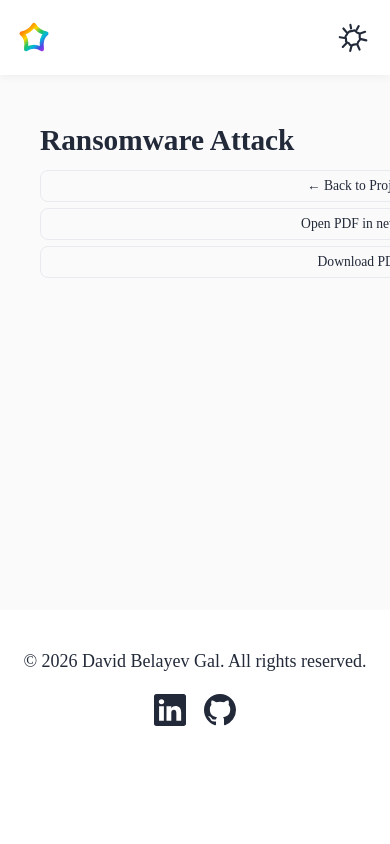
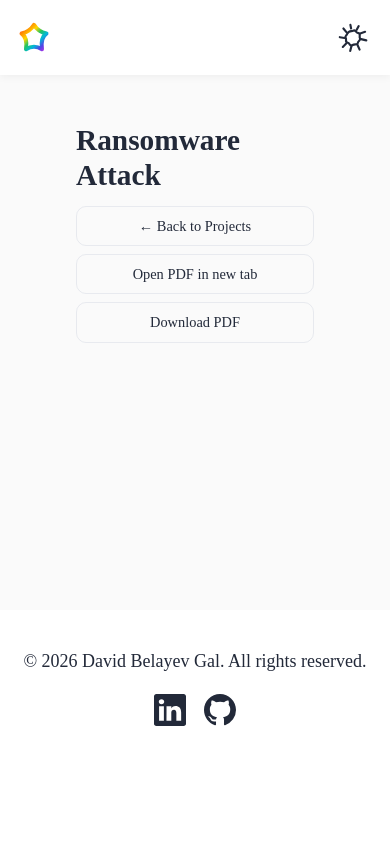
Before and after one commit to davidbelayev/personal-site, an Astro site: page /projects/incident-reports/cyberlabs-final in a window 390 px wide. Built offline with nearby package versions, Linux system fonts and the light colour scheme; Astro itself is replaced by a stand-in of ours.

Commit message:
Projects margin fix

```diff
--- a/src/pages/projects/incident-reports/cyberlabs-final.astro
+++ b/src/pages/projects/incident-reports/cyberlabs-final.astro
@@ -13,26 +13,61 @@ const pdfPath = '/assets/pdfs/cyberlabs-final.pdf';
     <style>
       main.report { max-width: 980px; margin: 0 auto; padding: var(--page-padding-vertical) var(--page-padding-horizontal); }
       .viewer-wrap { width: 100%; max-width: 100%; overflow: auto; -webkit-overflow-scrolling: touch; }
-      .viewer { width: 100%; max-width: 100vw; display: block; height: calc(100vh - 240px); border: none; border-radius:8px; min-width: 0; }
+      .viewer { width: 100%; max-width: 100%; display: block; height: calc(100vh - 240px); border: none; border-radius:8px; min-width: 0; }
+
       /* Hide embedded viewer on narrow portrait devices (mobile phones) */
       @media (orientation: portrait) and (max-width: 900px) {
         .viewer-wrap { display: none; }
+
       }
-      @media (max-width: 720px) {
-          .viewer { height: 60vh; }
-        }
+
       @media (max-width: 900px) {
         .viewer { height: 60vh; }
       }
-      .actions { margin: 0.75rem 0; display:flex; gap:0.5rem; align-items:center; flex-wrap:wrap; }
-      .btn { background: transparent; border: 1px solid rgba(var(--gray),0.12); padding:0.4rem 0.6rem; border-radius:8px; text-decoration:none; color:inherit; font-size:0.9rem; line-height:1; flex:0 1 auto; min-width:0; }
+
+      /* Actions: force LTR direction for buttons, allow wrapping and sensible spacing */
+      .actions {
+        margin: 0.75rem 0;
+        display: flex;
+        flex-direction: row;
+        gap: 0.75rem;
+        align-items: center;
+        flex-wrap: wrap;
+        direction: ltr; /* ensure buttons flow left-to-right */
+        max-width: 100%;
+      }
+
+      /* Buttons: larger hit area and prevent overflow by allowing shrink */
+      .btn {
+        background: transparent;
+        border: 1px solid rgba(var(--gray),0.12);
+        padding: 0.6rem 1rem;
+        border-radius: 10px;
+        text-decoration: none;
+        color: inherit;
+        font-size: 0.95rem;
+        line-height: 1;
+        flex: 0 1 auto;
+        min-width: 0;
+        text-align: left; /* keep LTR alignment on wide screens */
+        white-space: nowrap; /* avoid accidental wrapping inside a button */
+      }
+
       @media (max-width: 900px) {
-        .btn { font-size:0.85rem; }
+        .btn { font-size: 0.9rem; }
       }
+
+      /* On very small viewports make buttons full-width and center their text */
       @media (max-width: 480px) {
-        .actions { gap:0.4rem; }
-        .btn { flex:1 1 100%; text-align:center; padding:0.5rem; }
+        .actions { gap: 0.5rem; }
+        .btn {
+          flex: 1 1 100%;
+          text-align: center;
+          padding: 0.75rem;
+          white-space: normal;
         }
+      }
+
       /* Prevent the report page from producing a horizontal page scroll when the PDF is wide */
       html, body { overflow-x: hidden; }
     </style>
--- a/src/pages/projects/incident-reports/cyberlabs-test.astro
+++ b/src/pages/projects/incident-reports/cyberlabs-test.astro
@@ -14,29 +14,73 @@ const pdfPath = '/assets/pdfs/cyberlabs-test.pdf';
       main.report { max-width: 980px; margin: 0 auto; padding: var(--page-padding-vertical) var(--page-padding-horizontal); }
       .viewer-wrap { width: 100%; max-width: 100%; overflow: auto; -webkit-overflow-scrolling: touch; }
       .viewer { width: 100%; max-width: 100vw; display: block; height: calc(100vh - 240px); border: none; border-radius:8px; min-width: 0; }
+      /* Constrain the embedded object itself so it cannot force page width
+        due to intrinsic sizing in some browsers. */
+      object.viewer { max-width: 100%; width: auto; min-width: 0; }
+
+      /* Hide embedded viewer on narrow portrait devices (mobile phones).
+         Use !important to override competing rules and ensure the object
+         is not measured by the layout engine. */
+      @media (orientation: portrait) and (max-width: 900px) {
+        .viewer-wrap { display: none !important; }
+        .viewer { display: none !important; width: auto !important; max-width: 100% !important; }
+        object.viewer { display: none !important; }
+      }
+
       @media (max-width: 900px) {
         .viewer { height: 60vh; }
       }
-        /* Hide embedded viewer on narrow portrait devices (mobile phones) */
-        @media (orientation: portrait) and (max-width: 900px) {
-          .viewer-wrap { display: none; }
+
+      /* Actions: force LTR direction for buttons, allow wrapping and sensible spacing */
+      .actions {
+        margin: 0.75rem 0;
+        display: flex;
+        flex-direction: row;
+        gap: 0.75rem;
+        align-items: center;
+        flex-wrap: wrap;
+        direction: ltr; /* ensure buttons flow left-to-right */
+        width: 100%;
+      }
+
+      /* Buttons: larger hit area and prevent overflow by allowing shrink */
+      .btn {
+        background: transparent;
+        border: 1px solid rgba(var(--gray),0.12);
+        padding: 0.6rem 1rem;
+        border-radius: 10px;
+        text-decoration: none;
+        color: inherit;
+        font-size: 0.95rem;
+        line-height: 1;
+        flex: 0 1 auto;
+        min-width: 0;
+        text-align: left; /* keep LTR alignment on wide screens */
+        white-space: nowrap; /* avoid accidental wrapping inside a button */
+      }
+
+      @media (max-width: 900px) {
+        .btn { font-size: 0.9rem; }
+      }
+
+      /* On very small viewports make buttons full-width and center their text */
+      @media (max-width: 480px) {
+        .actions { gap: 0.5rem; }
+        .btn {
+          flex: 1 1 100%;
+          text-align: center;
+          padding: 0.75rem;
+          white-space: normal;
         }
-      .actions { margin: 0.75rem 0; display:flex; gap:0.5rem; align-items:center; flex-wrap:wrap; }
-      .btn { background: transparent; border: 1px solid rgba(var(--gray),0.12); padding:0.4rem 0.6rem; border-radius:8px; text-decoration:none; color:inherit; font-size:0.9rem; line-height:1; flex:0 1 auto; min-width:0; }
-      @media (max-width: 900px) {
-        .btn { font-size:0.85rem; }
       }
-      @media (max-width: 480px) {
-        .actions { gap:0.4rem; }
-        .btn { flex:1 1 100%; text-align:center; padding:0.5rem; }
-      }
+
       /* Prevent the report page from producing a horizontal page scroll when the PDF is wide */
       html, body { overflow-x: hidden; }
     </style>
   </head>
   <body>
     <Header />
-    <main class="report" role="main">
+    <main class="report" role="main" >
       <header>
         <h1>{pageTitle}</h1>
       </header>
--- a/src/styles/global.css
+++ b/src/styles/global.css
@@ -54,8 +54,7 @@ body {
 	min-height: 100vh;
 }
 main {
-  width: 720px;
-  max-width: calc(100% - 2em);
+  width: calc(100% - 4em);
   margin: auto;
   padding: var(--page-padding-vertical) var(--page-padding-horizontal);
   flex: 1 0 auto;
```
Lines whose indentation alone changed are shown as unchanged.
